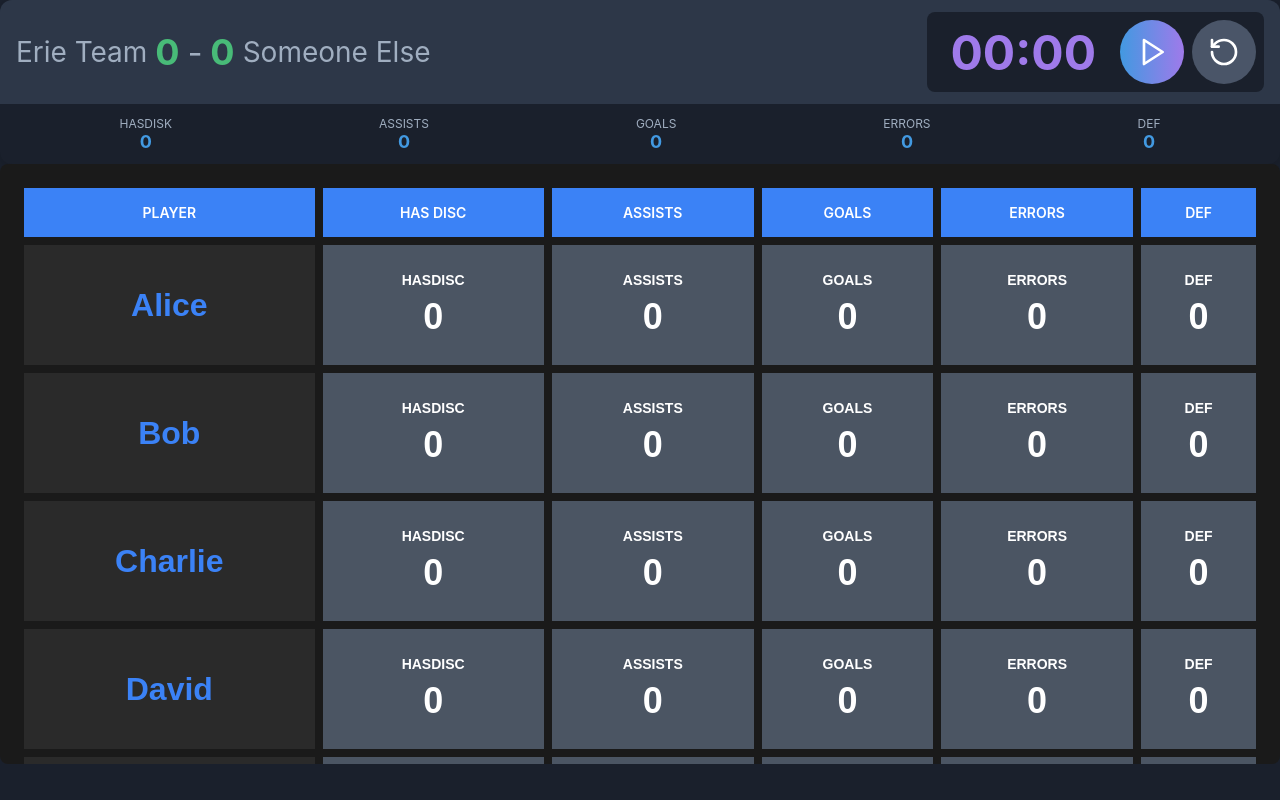
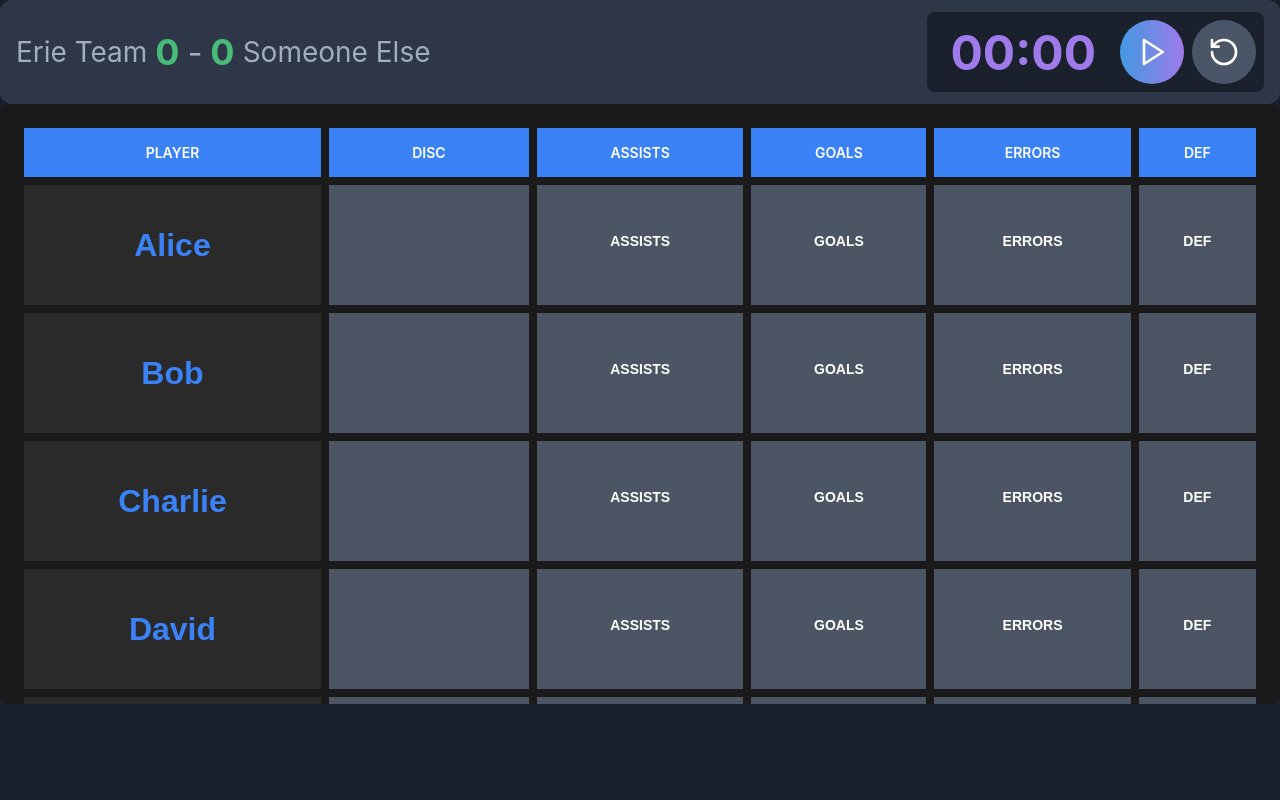
Before and after one commit to kfiddle/ultimate, a React (Create React App) app: page / in a window 1280 px wide. Built offline with nearby package versions, Linux system fonts and the light colour scheme.

Commit message:
disc and new stats headers

```diff
--- /dev/null
+++ b/components/disc/Disc.jsx
@@ -0,0 +1,14 @@
+import React from "react";
+
+const Disc = ({ size = 40, color = "currentColor", ...props }) => {
+    return (
+        <svg width={size} height={size} viewBox="0 0 24 24" fill="none" stroke={color} strokeWidth="1.5" strokeLinecap="round" strokeLinejoin="round" aria-hidden="true" {...props}>
+            <ellipse cx="12" cy="12" rx="10" ry="7" transform="rotate(-20 12 12)" />
+            <path d="M3.5 9.5c1.5-3.5 5-6 8.5-6s7 2.5 8.5 6" transform="rotate(-20 12 12)" />
+            <path d="M20.5 14.5c-1.5 3.5-5 6-8.5 6s-7-2.5-8.5-6" transform="rotate(-20 12 12)" />
+            <ellipse cx="12" cy="12" rx="4" ry="2.5" transform="rotate(-20 12 12)" />
+        </svg>
+    );
+};
+
+export default Disc;
--- a/components/playerStats/PlayerStats.jsx
+++ b/components/playerStats/PlayerStats.jsx
@@ -1,4 +1,6 @@
 import React, { useState, useCallback, useRef, useEffect } from "react";
+import Disc from "../disc/Disc.jsx";
+
 import styles from "./PlayerStats.module.css";
 
 const initialPlayers = [
@@ -36,7 +38,26 @@ export default function PlayerStats() {
         }
         lastUpdateRef.current = now;
 
-        setPlayers((prevPlayers) => prevPlayers.map((p) => (p.name === playerName ? { ...p, stats: { ...p.stats, [stat]: Math.max(0, p.stats[stat] + (increment ? 1 : -1)) } } : p)));
+        setPlayers((prevPlayers) => {
+            const updatedPlayers = prevPlayers.map((p) => {
+                if (p.name === playerName) {
+                    const newValue = Math.max(0, p.stats[stat] + (increment ? 1 : -1));
+                    // If updating hasDisc, set it to 1 or 0 and reset for other players
+                    if (stat === "hasDisc") {
+                        return {
+                            ...p,
+                            stats: { ...p.stats, [stat]: newValue > 0 ? 1 : 0 },
+                        };
+                    }
+                    return { ...p, stats: { ...p.stats, [stat]: newValue } };
+                } else if (stat === "hasDisc" && increment) {
+                    // Reset hasDisc for other players when a player gets the disc
+                    return { ...p, stats: { ...p.stats, hasDisc: 0 } };
+                }
+                return p;
+            });
+            return updatedPlayers;
+        });
     }, []);
 
     const handleTouchStart = useCallback((playerName, stat, event) => {
@@ -89,8 +110,8 @@ export default function PlayerStats() {
                     <tr>
                         <th className={styles.headerCell}>Player</th>
                         {Object.keys(players[0].stats).map((stat) => (
-                            <th key={stat} className={styles.headerCell}>
-                                {stat.replace(/([A-Z])/g, " $1").trim()}
+                            <th key={stat} className={`${styles.headerCell} ${stat === "hasDisc" ? styles.hasDiscHeader : ""}`}>
+                                {stat === "hasDisc" ? "Disc" : stat.replace(/([A-Z])/g, " $1").trim()}
                             </th>
                         ))}
                     </tr>
@@ -110,15 +131,20 @@ export default function PlayerStats() {
                                     </button>
                                 </td>
                                 {Object.entries(player.stats).map(([stat, value]) => (
-                                    <td key={stat} className={styles.statCell}>
+                                    <td key={stat} className={`${styles.statCell} ${stat === "hasDisc" ? styles.hasDiscCell : ""}`}>
                                         <button
-                                            className={`${styles.statButton} ${!player.active ? styles.inactiveStatButton : ""}`}
+                                            className={`${styles.statButton} ${!player.active ? styles.inactiveStatButton : ""} ${stat === "hasDisc" ? styles.hasDiscButton : ""}`}
                                             onTouchStart={(e) => handleTouchStart(player.name, stat, e)}
                                             onTouchEnd={(e) => handleTouchEnd(player.name, stat, e)}
                                             disabled={!player.active}
                                         >
-                                            <span className={styles.statLabel}>{stat}</span>
-                                            <span className={styles.statValue}>{value}</span>
+                                            {stat === "hasDisc" && value > 0 ? (
+                                                <Disc className={styles.discIcon} />
+                                            ) : (
+                                                <>
+                                                    <span className={styles.statLabel}>{stat === "hasDisc" ? "" : stat}</span>
+                                                </>
+                                            )}
                                         </button>
                                         {menuOpen && menuOpen.playerName === player.name && menuOpen.stat === stat && (
                                             <div className={styles.longPressMenu}>
--- a/components/playerStats/PlayerStats.module.css
+++ b/components/playerStats/PlayerStats.module.css
@@ -20,6 +20,10 @@
     text-transform: uppercase;
     background-color: #3b82f6;
     font-size: 14px;
+}
+
+.hasDiscHeader {
+    width: 80px;
 }
 
 .activePlayer {
@@ -51,6 +55,21 @@
     display: flex;
     justify-content: center;
     align-items: center;
+}
+
+.hasDiscCell {
+    width: 200px;
+}
+
+.hasDiscButton {
+    width: 80px;
+    height: 80px;
+}
+
+.discIcon {
+    width: 5rem;
+    height: 5rem;
+    color: #ffffff;
 }
 
 .activePlayer .playerNameButton {
--- a/components/topBanner/TopBanner.jsx
+++ b/components/topBanner/TopBanner.jsx
@@ -1,6 +1,6 @@
-import React from 'react';
-import styles from './TopBanner.module.css';
-import Clock from '../clock/Clock.jsx';
+import React from "react";
+import styles from "./TopBanner.module.css";
+import Clock from "../clock/Clock.jsx";
 
 const TopBanner = ({
     stats = {
@@ -8,16 +8,16 @@ const TopBanner = ({
         assists: 0,
         goals: 0,
         errors: 0,
-    def: 0
+        def: 0,
     },
     gameState = {
-    teamName: 'Erie',
-    opponentName: 'Some Other',
+        teamName: "Erie",
+        opponentName: "Some Other",
         teamScore: 0,
         opponentScore: 0,
         time: 0,
     },
-  onTimeUpdate
+    onTimeUpdate,
 }) => {
     return (
         <div className={styles.topBanner}>
@@ -31,14 +31,6 @@ const TopBanner = ({
                 </div>
                 <Clock initialTime={gameState.time} onTimeUpdate={onTimeUpdate} />
             </div>
-      <div className={styles.statsContainer}>
-        {Object.entries(stats).map(([stat, value]) => (
-          <div key={stat} className={styles.statItem}>
-            <div className={styles.statLabel}>{stat}</div>
-            <div className={styles.statValue}>{value}</div>
-          </div>
-        ))}
-      </div>
         </div>
     );
 };
```
Also changed, not shown: components/disc/Disc.module.css (added). Lines whose indentation alone changed are shown as unchanged.
